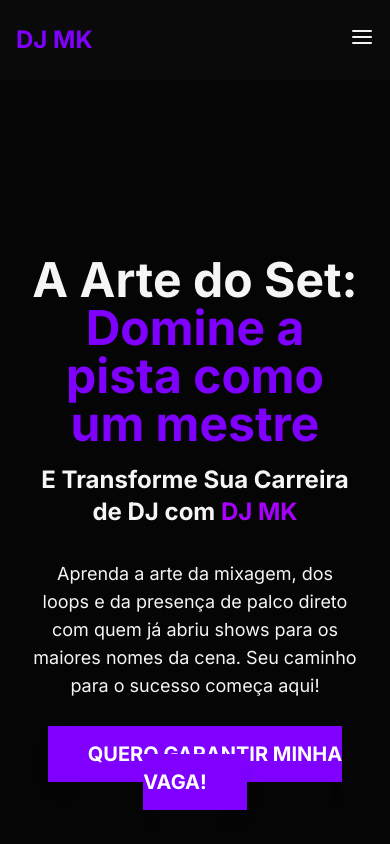
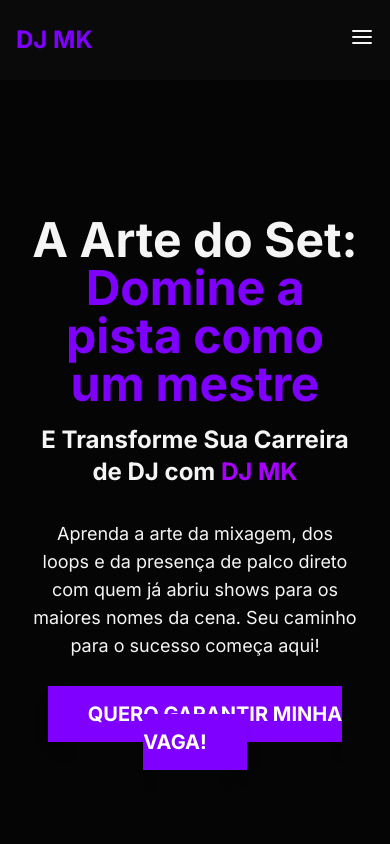
Before and after one commit to DJMKBRASIL/djmk-curso-site, a Next.js app: page / in a window 390 px wide. Shown: the top 844 px of the page. Built offline with nearby package versions, Linux system fonts and the light colour scheme.

Commit message:
Remove extra top padding in hero section

```diff
--- a/src/components/HeroSection.tsx
+++ b/src/components/HeroSection.tsx
@@ -7,7 +7,10 @@ interface HeroSectionProps {
 
 const HeroSection: React.FC<HeroSectionProps> = ({ id }) => {
   return (
-    <section id={id} className="w-full min-h-screen flex flex-col justify-center items-center text-center bg-primary text-lightText p-8 relative overflow-hidden pt-20 md:pt-0">
+    <section
+      id={id}
+      className="w-full min-h-screen flex flex-col justify-center items-center text-center bg-primary text-lightText px-8 pb-8 pt-0 relative overflow-hidden"
+    >
       {/* Adjusted padding top for mobile to account for header, desktop might not need it if header is transparent initially */}
       <div className="absolute inset-0 bg-black opacity-50 z-0"></div>
 
```
